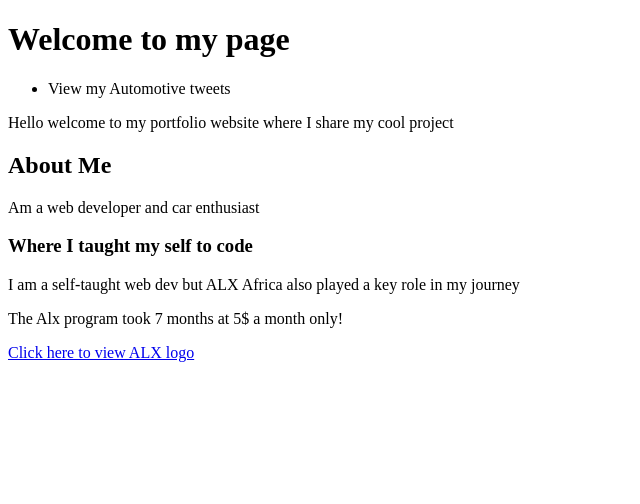
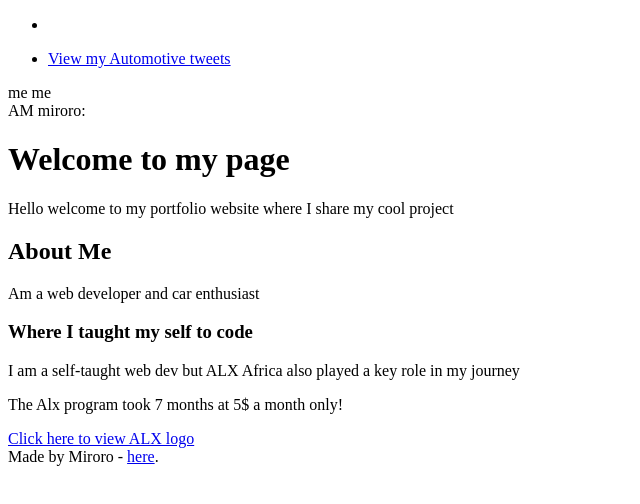
Before and after one commit to Eugene-Maina/My_First_Portfolio, a plain HTML site: page html_basic/index.html in a window 1280 px wide. Shown: the whole page, without its empty margins (0-640 px from the left). Drawn offline with Linux system fonts and the light colour scheme.

Commit message:
restructured the html page

```diff
--- a/html_basic/index.html
+++ b/html_basic/index.html
@@ -2,16 +2,26 @@
 <html lang="en">
     <head>
         <title>My First Portfolio</title>
-    </head>
-    <body>
-        <h1>Welcome to my page</h1>
         <nav>
             <ul>
                 <li>
-                    <a hrref ="tweets.html">View my Automotive tweets</a>
+                    <a href="tweets.html"></a>
                 </li>
             </ul>
         </nav>
+    </head>
+    <body>
+        <main>
+            <nav>
+            <ul>
+                <li>
+                    <a href ="tweets.html">View my Automotive tweets</a>
+                </li>
+            </ul>
+        </nav>
+        <article>me me </article>
+        <aside>AM miroro:</aside>
+            <h1>Welcome to my page</h1>
         <p>Hello welcome to my portfolio website where I share my cool project</p>
         <h2>About Me</h2>
         <p>Am a web developer and car enthusiast</p>
@@ -19,5 +29,9 @@
         <p>I am a self-taught web dev but ALX Africa also played a key role in my journey</p>
         <p>The Alx program took 7 months at 5$ a month only!</p>
         <a href="https://i.ibb.co/gTDZZT8/ALX-Logo-07.png">Click here to view ALX logo</a>
+        </main>
+        <footer>
+            Made by Miroro - <a href="linkedin.com/in/eugene-maina-924090241" target="_blank">here</a>.
+        </footer>
     </body>
 </html>
```
Also changed, not shown: html_basic/tweets.html (+12 -2 lines).
